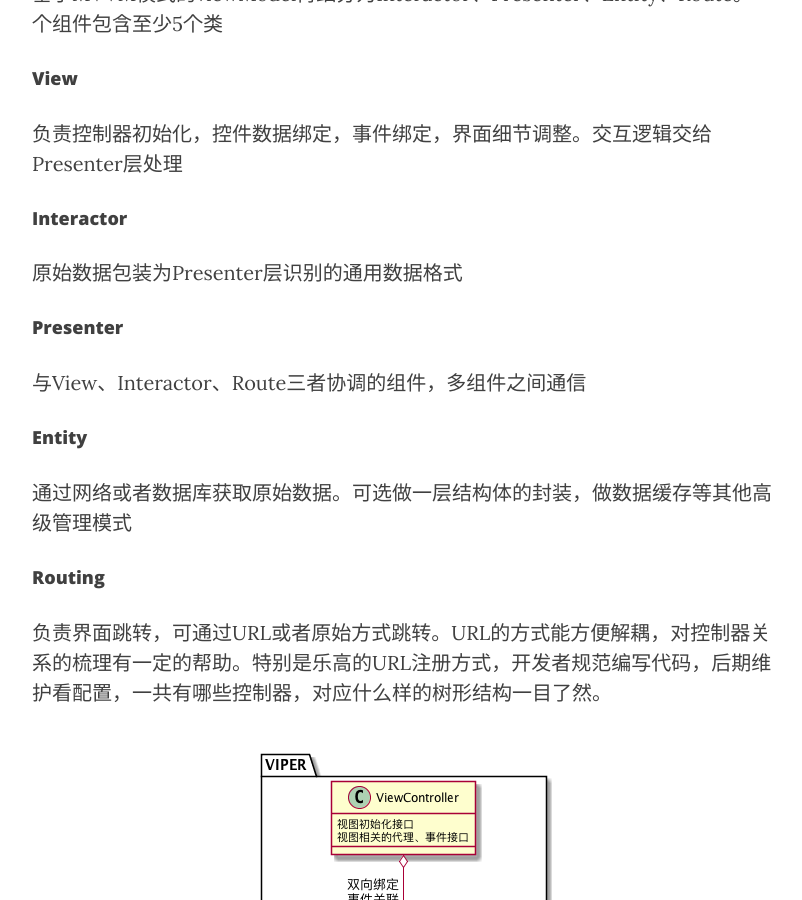
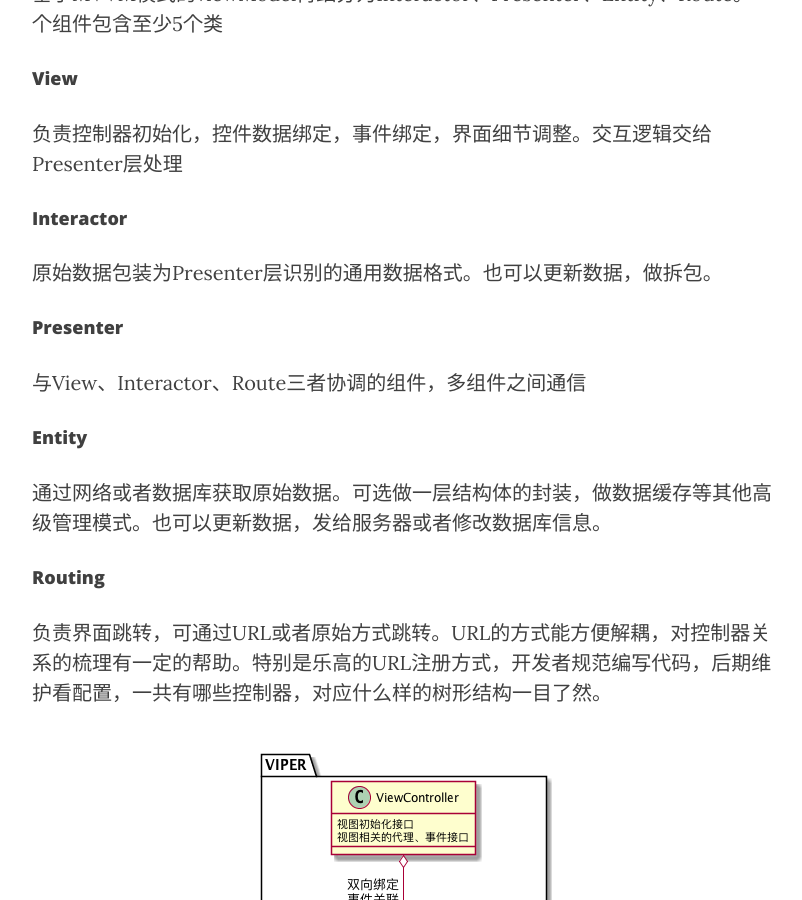
Before and after one commit to htge/htge.github.io, a Jekyll site: the page built from _posts/2018-3-16-ios-design.md, in a window 1280 px wide and 900 px high, scrolled down 1520 px. Shown: the whole window, without its empty margins (233-1035 px from the left). Built offline with Jekyll 4.4.1, drawn with Linux system fonts in a browser that asks for light colours; nearby versions of some CDN libraries.

Commit message:
Update document

```diff
--- a/_posts/2018-3-16-ios-design.md
+++ b/_posts/2018-3-16-ios-design.md
@@ -57,7 +57,7 @@ Model-View-ViewModel
 
 <h4>Interactor</h4>
 
-原始数据包装为Presenter层识别的通用数据格式
+原始数据包装为Presenter层识别的通用数据格式。也可以更新数据，做拆包。
 
 <h4>Presenter</h4>
 
@@ -65,7 +65,7 @@ Model-View-ViewModel
 
 <h4>Entity</h4>
 
-通过网络或者数据库获取原始数据。可选做一层结构体的封装，做数据缓存等其他高级管理模式
+通过网络或者数据库获取原始数据。可选做一层结构体的封装，做数据缓存等其他高级管理模式。也可以更新数据，发给服务器或者修改数据库信息。
 
 <h4>Routing</h4>
 
```
